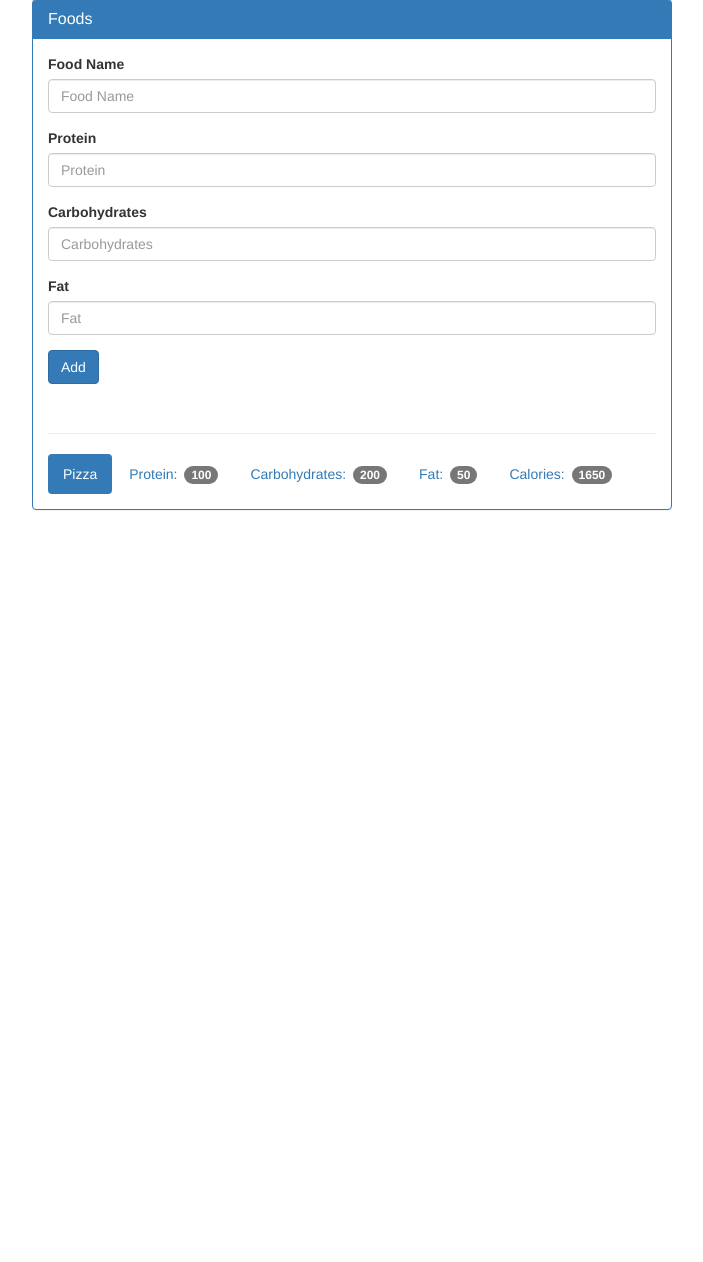
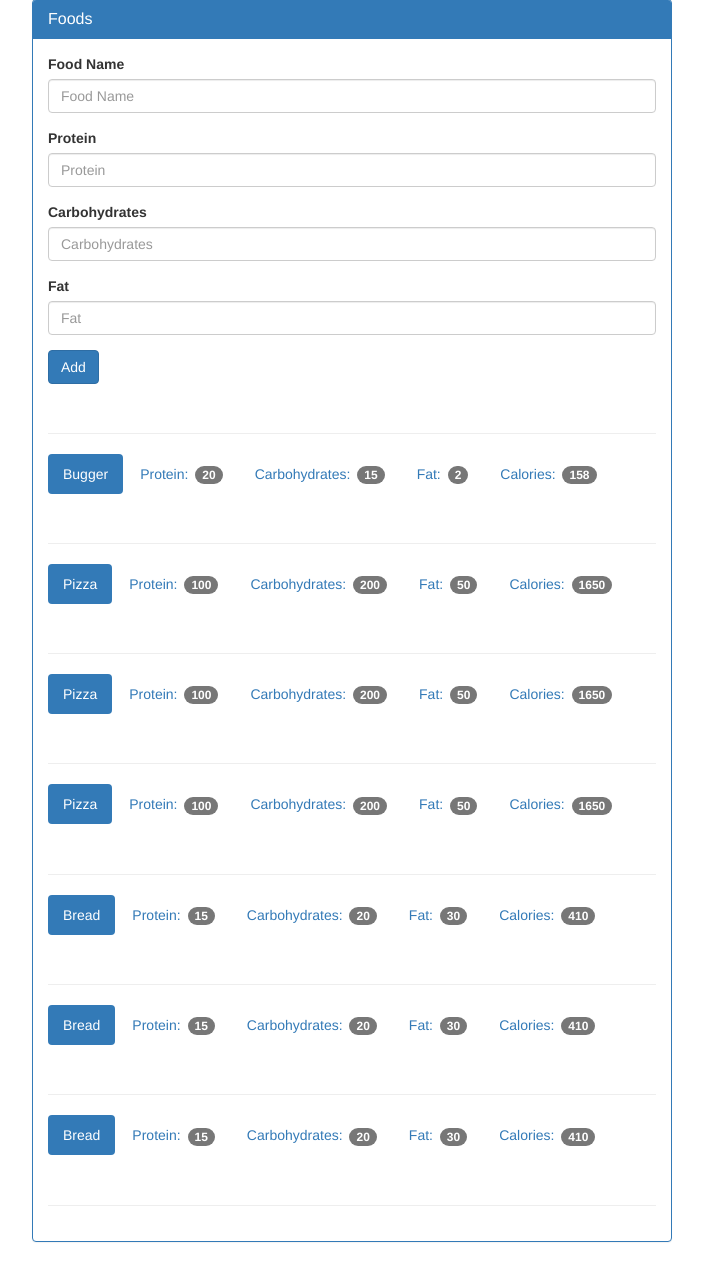
Before and after one commit to jackbob2020110/food-tracker, a Flask app: page /add_food in a window 1280 px wide. Shown: the part 71-1333 px from the top of the page, without its empty margins (288-991 px from the left). Before the commit the page ends 581 px from the top, so only its background shows below. Run offline with Flask 2, Linux system fonts and the light colour scheme; data comes from the database, SQL or seed files in the repository; both versions use the stored data as it was after the commit; some libraries are stand-ins or nearby versions.

Commit message:
add display all food in html

```diff
--- a/app.py
+++ b/app.py
@@ -30,6 +30,8 @@ def view():
 
 @app.route('/add_food', methods=['GET','POST'])
 def food():
+    db = get_db()
+
     if request.method == 'POST':
         name = request.form['food-name']
         protein = int(request.form['protein'])
@@ -38,12 +40,15 @@ def food():
 
         calories = protein * 4 + carbohydrates * 4 + fat * 9
 
-        db = get_db()
+
         db.execute('insert into food (name, protein, carbohydrates, fat, calories) values (?, ?, ?, ?, ?)', \
             [name, protein, carbohydrates, fat, calories])
         db.commit()
 
-    return render_template('add_food.html')
+    cur = db.execute('select name, protein, carbohydrates, fat, calories from food')
+    results = cur.fetchall()
+
+    return render_template('add_food.html', results= results)
 
 if __name__ == "__main__":
     app.run(debug=True)
--- a/templates/add_food.html
+++ b/templates/add_food.html
@@ -64,14 +64,18 @@
               </form>
 
               <div class="page-header"></div>
+              {% for food in results %}
+              <ul class="nav nav-pills" role="tablist">
+                <li class="active"><a>{{food.name}}</a></li>
+                <li><a>Protein: <span class="badge">{{food.protein}}</span></a></li>
+                <li><a>Carbohydrates: <span class="badge">{{food.carbohydrates}}</span></a></li>
+                <li><a>Fat: <span class="badge">{{food.Fat}}</span></a></li>
+                <li><a>Calories: <span class="badge">{{food.Calories}}</span></a></li>
+              </ul>
 
-              <ul class="nav nav-pills" role="tablist">
-                <li class="active"><a>Pizza</a></li>
-                <li><a>Protein: <span class="badge">100</span></a></li>
-                <li><a>Carbohydrates: <span class="badge">200</span></a></li>
-                <li><a>Fat: <span class="badge">50</span></a></li>
-                <li><a>Calories: <span class="badge">1650</span></a></li>
-              </ul>
+              <div class="page-header"></div>
+
+              {% endfor %}
             </div>
 
           </div>
```
Also changed, not shown: food_log.db.
